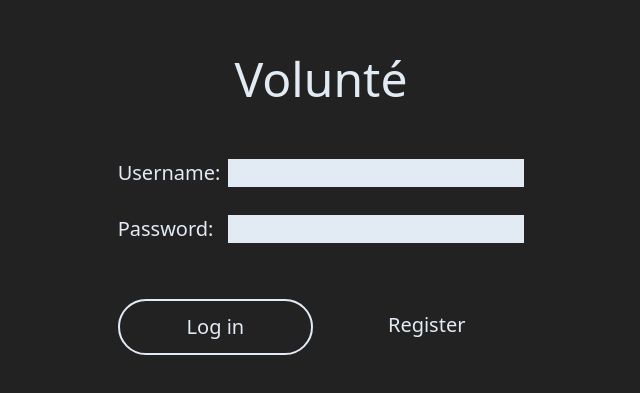
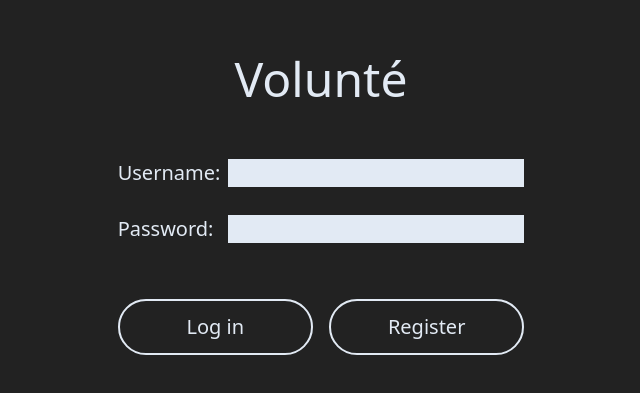
Before and after one commit to webbgamers/volunte, a React (Vite) app in the folder volunte-frontend/: page / in a window 1280 px wide. Shown: the part 195-588 px from the top of the page, without its empty margins (319-959 px from the left). Built offline with nearby package versions, Linux system fonts and the light colour scheme.

Commit message:
Start of Tackling Colors Bug in Tailwindcss with Vite

```diff
--- a/volunte-frontend/src/App.jsx
+++ b/volunte-frontend/src/App.jsx
@@ -63,7 +63,7 @@ function App() {
     return (
       <>
         <section className='h-full container flex flex-col justify-center mx-auto space-y-10'>
-          <h1 className='text-5xl'>Volunté</h1>
+          <h1 className='text-5xl text-red'>Volunté</h1>
 
           <div className="flex flex-col py-4 items-stretch space-y-7 mx-auto text-xl">
             <label className="flex flex-row place-content-between space-x-2">
@@ -77,16 +77,16 @@ function App() {
           </div>
 
           <div className='flex flex-row space-x-4 text-xl'>
-              <button className='p-3 w-1/2 border-2 rounded-full' type="submit" onClick={LoginButton}>
+              <button className='p-3 w-1/2 border-2 rounded-full hover:bg-light hover:text-eerieBlack' type="submit" onClick={LoginButton}>
                 <div className=''>
                   Log in
                 </div>
               </button>
-
-            <div className='p-3 w-1/2'>
-              <button onClick={LoginRegisterSwap}>Register</button>
-            </div>
-
+              <button className='p-3 w-1/2 border-2 rounded-full hover:bg-light hover:text-eerieBlack' type="submit" onClick={LoginRegisterSwap}>
+                <div className=''>
+                  Register
+                </div>
+              </button>
           </div>
         </section>
       </>
--- a/volunte-frontend/tailwind.config.js
+++ b/volunte-frontend/tailwind.config.js
@@ -2,7 +2,7 @@
 export default {
   content: [
     "./index.html",
-    "./src/*.{js,ts,jsx,tsx}"
+    "./src/**/*.{js,ts,jsx,tsx}"
   ],
   theme: {
     colors: {
```
